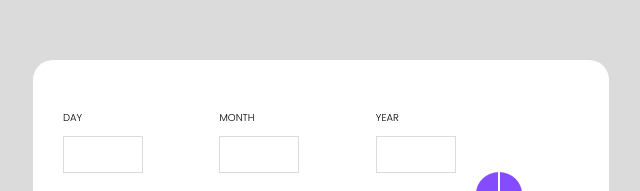
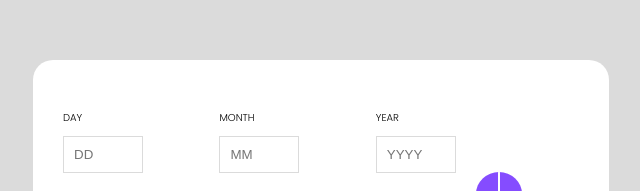
Before and after one commit to ivargasm/age-calculator-app-main, a plain HTML site: page index.html in a window 1280 px wide. Shown: the part 153-344 px from the top of the page, 319-959 px from the left. Drawn offline with Linux system fonts and the light colour scheme.

Commit message:
correcion inputs

```diff
--- a/index.html
+++ b/index.html
@@ -23,17 +23,17 @@
         <div class="data">
           <div class="fecha">
             <label for="">DAY</label>
-            <input type="number" id='dia'>
+            <input type="number" id='dia' placeholder="DD">
             <p class="error_date hide">Must by a valid day</p>
           </div>
           <div class="fecha">
             <label for="">MONTH</label>
-            <input type="number" id='mes'>
+            <input type="number" id='mes' placeholder="MM">
             <p class="error_date hide">Must by a valid month</p>
           </div>
           <div class="fecha">
             <label for="">YEAR</label>
-            <input type="number" id='anio'>
+            <input type="number" id='anio' placeholder="YYYY">
             <p class="error_date hide">Must by a valid year</p>
           </div>
         </div>
```
